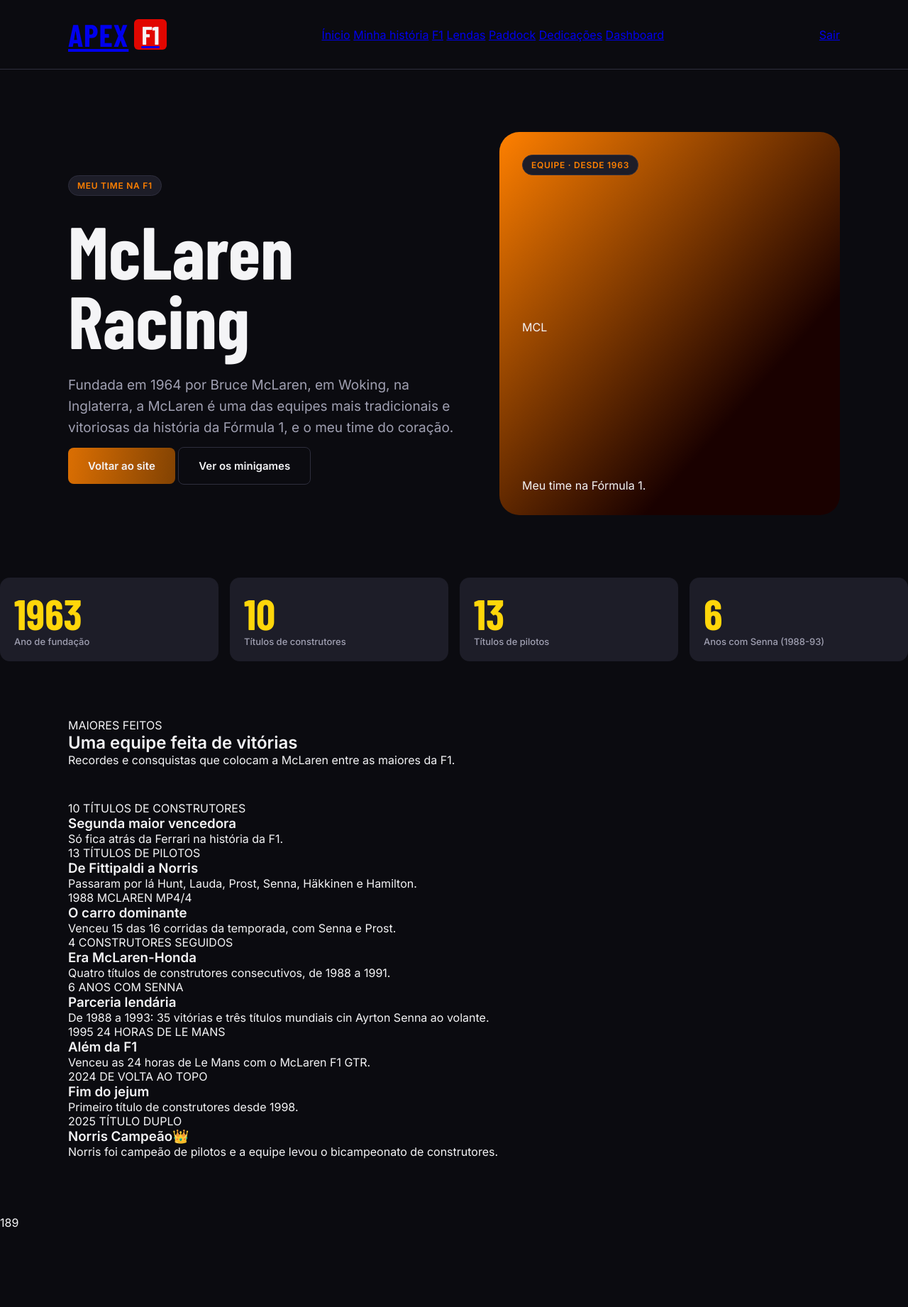
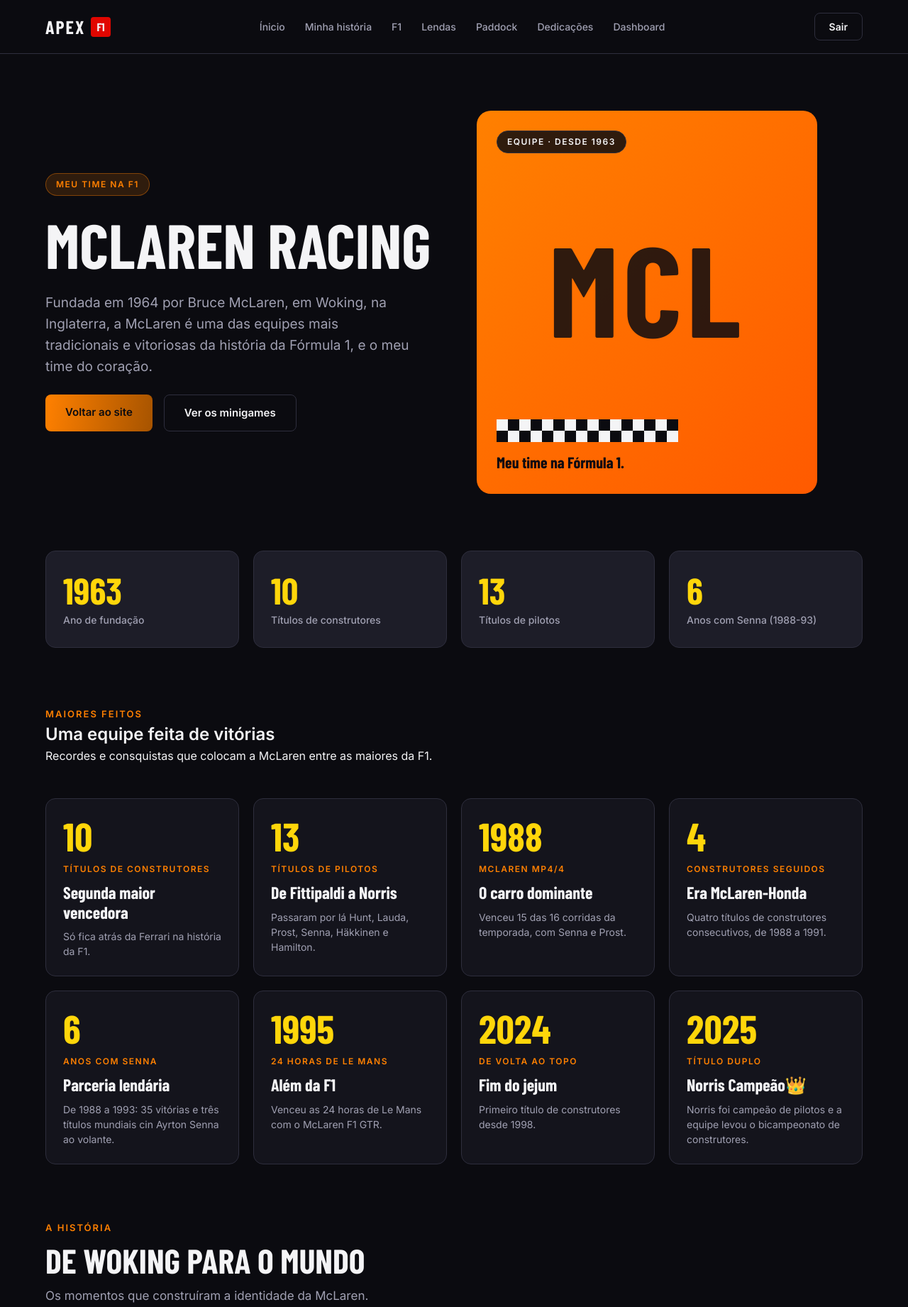
Before and after one commit to APEX-F1/APEX-F1, a plain HTML site: page Site/mclaren.html in a window 1280 px wide. Shown: the top 1842 px of the page at 71% size. Before the commit the page ends 1733 px from the top, so only its background shows below. Drawn offline with nearby package versions, Linux system fonts and the light colour scheme; a web font is replaced by a local one.

Commit message:
Finalização do html e css da McLaren

```diff
--- a/Site/css/mcLaren.css
+++ b/Site/css/mcLaren.css
@@ -0,0 +1,492 @@
+/* =========================================================
+   APEX F1 · McLaren  (css/mcLaren.css)
+   ========================================================= */
+
+/* ---------- 0. VARIÁVEIS (cores e fontes do Figma) ---------- */
+:root {
+  --fundo: #0b0b10;
+  --superficie: #14141c;
+  --superficie-2: #1d1d28;
+  --borda: #2e2e3d;
+
+  --texto: #f4f4f6;
+  --texto-suave: #a0a0b2;
+  --texto-fraco: #6b6b7d;
+
+  --laranja: #ff8000;
+  --amarelo: #ffd60a;
+  --vermelho: #e10600;
+
+  --fonte-titulo: "Barlow Condensed", sans-serif;
+  --fonte-texto: "Inter", sans-serif;
+}
+
+
+/* ---------- 1. BASE ----------
+   Se o seu base.css já tem reset, body, navbar, logo, chip,
+   botões e rodapé, pode APAGAR as seções 1 e 2 daqui. */
+* {
+  margin: 0;
+  padding: 0;
+  box-sizing: border-box;
+}
+
+html {
+  scroll-behavior: smooth;
+}
+
+body {
+  background-color: var(--fundo);
+  color: var(--texto);
+  font-family: var(--fonte-texto);
+  line-height: 1.5;
+}
+
+a {
+  text-decoration: none;
+  color: inherit;
+}
+
+
+/* ---------- 2. COMPONENTES COMPARTILHADOS ---------- */
+
+/* Navbar */
+.navbar {
+  display: flex;
+  align-items: center;
+  justify-content: space-between;
+  gap: 24px;
+  padding: 18px 64px;
+  background-color: var(--fundo);
+  border-bottom: 1px solid var(--borda);
+  position: sticky;
+  top: 0;
+  z-index: 10;
+}
+
+.logo {
+  display: flex;
+  align-items: center;
+  gap: 8px;
+}
+
+.logo-texto {
+  font-family: var(--fonte-titulo);
+  font-weight: 800;
+  font-size: 26px;
+  letter-spacing: 2px;
+}
+
+.logo-badge {
+  background-color: var(--vermelho);
+  font-family: var(--fonte-titulo);
+  font-weight: 700;
+  font-size: 16px;
+  padding: 2px 8px;
+  border-radius: 4px;
+}
+
+.links {
+  display: flex;
+  align-items: center;
+  gap: 28px;
+}
+
+.links a {
+  color: var(--texto-suave);
+  font-size: 14px;
+  font-weight: 500;
+  transition: color 0.2s;
+}
+
+.links a:hover {
+  color: var(--laranja);
+}
+
+.btn-sair {
+  border: 1px solid var(--borda);
+  padding: 8px 20px;
+  border-radius: 8px;
+  font-size: 14px;
+  font-weight: 600;
+  transition: border-color 0.2s, color 0.2s;
+}
+
+.btn-sair:hover {
+  border-color: var(--laranja);
+  color: var(--laranja);
+}
+
+/* Chip (etiqueta pequena arredondada) */
+.chip {
+  display: inline-block;
+  font-size: 12px;
+  font-weight: 600;
+  letter-spacing: 1.5px;
+  padding: 6px 14px;
+  border-radius: 999px;
+  background-color: rgba(11, 11, 16, 0.85);
+  color: var(--texto);
+}
+
+.chip-laranja {
+  background-color: rgba(255, 128, 0, 0.15);
+  color: var(--laranja);
+  border: 1px solid rgba(255, 128, 0, 0.4);
+}
+
+/* Botões */
+.botoes {
+  display: flex;
+  flex-wrap: wrap;
+  gap: 16px;
+}
+
+.botao-principal,
+.botao-secundario {
+  display: inline-block;
+  padding: 14px 28px;
+  border-radius: 8px;
+  font-size: 15px;
+  font-weight: 600;
+  transition: transform 0.2s, background-color 0.2s, border-color 0.2s, color 0.2s;
+}
+
+.botao-principal {
+  background-color: var(--laranja);
+  color: var(--fundo);
+}
+
+.botao-principal:hover {
+  transform: translateY(-2px);
+  background-color: #ff9333;
+}
+
+.botao-secundario {
+  border: 1px solid var(--borda);
+  color: var(--texto);
+}
+
+.botao-secundario:hover {
+  border-color: var(--laranja);
+  color: var(--laranja);
+}
+
+/* Rodapé */
+.rodape {
+  display: flex;
+  align-items: center;
+  justify-content: space-between;
+  gap: 16px;
+  padding: 32px 64px;
+  border-top: 1px solid var(--borda);
+}
+
+.rodape p {
+  color: var(--texto-fraco);
+  font-size: 13px;
+}
+
+
+/* ---------- 3. HERO ---------- */
+.hero {
+  display: grid;
+  grid-template-columns: 1fr 1fr;
+  align-items: center;
+  gap: 64px;
+  padding: 80px 64px;
+}
+
+.hero-texto {
+  display: flex;
+  flex-direction: column;
+  align-items: flex-start;
+  gap: 24px;
+}
+
+.hero-texto h1 {
+  font-family: var(--fonte-titulo);
+  font-weight: 800;
+  font-size: 88px;
+  line-height: 1;
+  text-transform: uppercase;
+}
+
+.hero-descricao {
+  max-width: 520px;
+  color: var(--texto-suave);
+  font-size: 18px;
+}
+
+/* Card laranja à direita */
+.hero-card {
+  display: flex;
+  flex-direction: column;
+  justify-content: space-between;
+  align-items: flex-start;
+  min-height: 420px;
+  padding: 28px;
+  border-radius: 20px;
+  background: linear-gradient(135deg, var(--laranja), #ff5a00);
+}
+
+.hero-card-sigla {
+  align-self: center;
+  font-family: var(--fonte-titulo);
+  font-weight: 800;
+  font-size: 180px;
+  line-height: 1;
+  letter-spacing: 6px;
+  color: rgba(11, 11, 16, 0.85);
+}
+
+.hero-card-rodape {
+  display: flex;
+  flex-direction: column;
+  gap: 12px;
+  width: 100%;
+}
+
+.hero-card-frase {
+  font-family: var(--fonte-titulo);
+  font-weight: 700;
+  font-size: 22px;
+  color: var(--fundo);
+}
+
+/* Xadrez: cada linha é um flex, então não sobra espaço entre os quadradinhos */
+.xadrez {
+  display: flex;
+  flex-direction: column;
+  width: 100%;
+  max-width: 256px;
+}
+
+.xadrez-linha {
+  display: flex;
+}
+
+.xadrez-linha span {
+  width: 16px;
+  height: 16px;
+}
+
+.claro {
+  background-color: var(--texto);
+}
+
+.escuro {
+  background-color: var(--fundo);
+}
+
+
+/* ---------- 4. NÚMEROS ---------- */
+.numeros {
+  display: grid;
+  grid-template-columns: repeat(4, 1fr);
+  gap: 20px;
+  padding: 0 64px 80px;
+}
+
+.stat {
+  display: flex;
+  flex-direction: column;
+  gap: 6px;
+  padding: 28px 24px;
+  background-color: var(--superficie-2);
+  border: 1px solid var(--borda);
+  border-radius: 14px;
+}
+
+.stat-numero {
+  font-family: var(--fonte-titulo);
+  font-weight: 800;
+  font-size: 52px;
+  line-height: 1;
+  color: var(--amarelo);
+}
+
+.stat-rotulo {
+  font-size: 14px;
+  color: var(--texto-suave);
+}
+
+
+/* ---------- 5. SEÇÕES (feitos, história, legado) ---------- */
+.secao {
+  padding: 0 64px 80px;
+}
+
+.secao-cabecalho {
+  display: flex;
+  flex-direction: column;
+  gap: 10px;
+  margin-bottom: 40px;
+}
+
+.secao-etiqueta {
+  font-size: 13px;
+  font-weight: 600;
+  letter-spacing: 2px;
+  color: var(--laranja);
+}
+
+.secao-cabecalho h2 {
+  font-family: var(--fonte-titulo);
+  font-weight: 700;
+  font-size: 48px;
+  line-height: 1.1;
+  text-transform: uppercase;
+}
+
+.secao-cabecalho p {
+  color: var(--texto-suave);
+  font-size: 17px;
+}
+
+/* Grade usada em "feitos" e em "história": 4 colunas */
+.grade {
+  display: grid;
+  grid-template-columns: repeat(4, 1fr);
+  gap: 20px;
+}
+
+
+/* ---------- 6. CARD DE FEITO ---------- */
+.card-feito,
+.card-marco,
+.card-legado {
+  display: flex;
+  flex-direction: column;
+  gap: 10px;
+  padding: 24px;
+  background-color: var(--superficie);
+  border: 1px solid var(--borda);
+  border-radius: 14px;
+  transition: transform 0.2s, border-color 0.2s;
+}
+
+.card-feito:hover,
+.card-marco:hover,
+.card-legado:hover {
+  transform: translateY(-4px);
+  border-color: var(--laranja);
+}
+
+.feito-numero {
+  font-family: var(--fonte-titulo);
+  font-weight: 800;
+  font-size: 56px;
+  line-height: 1;
+  color: var(--amarelo);
+}
+
+.feito-etiqueta,
+.legado-etiqueta {
+  font-size: 12px;
+  font-weight: 600;
+  letter-spacing: 1.5px;
+  color: var(--laranja);
+}
+
+.card-feito h3,
+.card-marco h3,
+.card-legado h3 {
+  font-family: var(--fonte-titulo);
+  font-weight: 700;
+  font-size: 24px;
+  line-height: 1.15;
+}
+
+.card-feito p,
+.card-marco p,
+.card-legado p {
+  font-size: 14px;
+  color: var(--texto-suave);
+}
+
+
+/* ---------- 7. CARD DE MARCO (história) ---------- */
+.marco-ano {
+  font-family: var(--fonte-titulo);
+  font-weight: 800;
+  font-size: 40px;
+  line-height: 1;
+  color: var(--laranja);
+}
+
+
+/* ---------- 8. LEGADO ---------- */
+/* Precisa de um wrapper <div class="cards-legado"> em volta dos 3 cards */
+.cards-legado {
+  display: grid;
+  grid-template-columns: repeat(3, 1fr);
+  gap: 20px;
+}
+
+.card-legado {
+  border-top: 3px solid var(--laranja);
+}
+
+
+/* ---------- 9. CTA ---------- */
+.cta {
+  display: flex;
+  justify-content: center;
+  padding: 0 64px 100px;
+}
+
+
+/* ---------- 10. RESPONSIVO ---------- */
+@media (max-width: 1100px) {
+  .grade {
+    grid-template-columns: repeat(2, 1fr);
+  }
+
+  .numeros {
+    grid-template-columns: repeat(2, 1fr);
+  }
+
+  .hero {
+    grid-template-columns: 1fr;
+  }
+
+  .links {
+    display: none;
+  }
+}
+
+@media (max-width: 640px) {
+  .navbar,
+  .hero,
+  .numeros,
+  .secao,
+  .cta,
+  .rodape {
+    padding-left: 24px;
+    padding-right: 24px;
+  }
+
+  .hero-texto h1 {
+    font-size: 56px;
+  }
+
+  .hero-card-sigla {
+    font-size: 110px;
+  }
+
+  .secao-cabecalho h2 {
+    font-size: 34px;
+  }
+
+  .grade,
+  .numeros,
+  .cards-legado {
+    grid-template-columns: 1fr;
+  }
+
+  .rodape {
+    flex-direction: column;
+    text-align: center;
+  }
+}
--- a/Site/mclaren.html
+++ b/Site/mclaren.html
@@ -5,7 +5,7 @@
     <meta charset="UTF-8" />
     <meta name="viewport" content="width=device-width, initial-scale=1.0" />
     <title>APEX F1 · McLaren</title>
-    <link rel="stylesheet" href="css/base.css">
+    <link rel="stylesheet" href="css/base.css" />
     <link rel="stylesheet" href="css/mcLaren.css" />
     <link rel="preconnect" href="https://fonts.googleapis.com" />
     <link rel="preconnect" href="https://fonts.gstatic.com" crossorigin />
@@ -13,7 +13,6 @@
       href="https://fonts.googleapis.com/css2?family=Barlow+Condensed:wght@600;700;800&family=Inter:wght@400;500;600&display=swap"
       rel="stylesheet"
     />
-
   </head>
   <body>
     <header class="navbar">
@@ -99,7 +98,9 @@
         <div class="secao-CABECALHO">
           <span class="secao-etiqueta">MAIORES FEITOS</span>
           <h2>Uma equipe feita de vitórias</h2>
-        <p>Recordes e consquistas que colocam a McLaren entre as maiores da F1.</p>
+          <p>
+            Recordes e consquistas que colocam a McLaren entre as maiores da F1.
+          </p>
         </div>
         <div class="grade">
           <article class="card-feito">
@@ -112,7 +113,9 @@
             <span class="feito-numero">13</span>
             <span class="feito-etiqueta">TÍTULOS DE PILOTOS</span>
             <h3>De Fittipaldi a Norris</h3>
-                <p>Passaram por lá Hunt, Lauda, Prost, Senna, Häkkinen e Hamilton.</p>
+            <p>
+              Passaram por lá Hunt, Lauda, Prost, Senna, Häkkinen e Hamilton.
+            </p>
           </article>
           <article class="card-feito">
             <span class="feito-numero">1988</span>
@@ -130,7 +133,10 @@
             <span class="feito-numero">6</span>
             <span class="feito-etiqueta">ANOS COM SENNA</span>
             <h3>Parceria lendária</h3>
-                <p>De 1988 a 1993: 35 vitórias e três títulos mundiais cin Ayrton Senna ao volante.</p>
+            <p>
+              De 1988 a 1993: 35 vitórias e três títulos mundiais cin Ayrton
+              Senna ao volante.
+            </p>
           </article>
           <article class="card-feito">
             <span class="feito-numero">1995</span>
@@ -148,11 +154,116 @@
             <span class="feito-numero">2025</span>
             <span class="feito-etiqueta">TÍTULO DUPLO</span>
             <h3>Norris Campeão👑</h3>
-                <p>Norris foi campeão de pilotos e a equipe levou o bicampeonato de construtores.</p>
+            <p>
+              Norris foi campeão de pilotos e a equipe levou o bicampeonato de
+              construtores.
+            </p>
           </article>
         </div>
       </section>
+      <section class="secao" id="historia">
+        <div class="secao-cabecalho">
+          <span class="secao-etiqueta">A HISTÓRIA</span>
+          <h2>De Woking para o mundo</h2>
+          <p>Os momentos que construíram a identidade da McLaren.</p>
+        </div>
+        <div class="grade">
+          <article class="card-marco">
+            <span class="marco-ano">1963</span>
+            <h3>Nasce a equipe</h3>
+            <p>
+              Bruce McLaren vendo o GP da Bélgica, a primeira vitória da equipe
+              na F1.
+            </p>
+          </article>
+          <article class="card-marco">
+            <span class="marco-ano">1974</span>
+            <h3>Primeiros títulos</h3>
+            <p>
+              Com Emerson Fittipaldi, a McLaren conquista os títulos de pilotos
+              e de construtores.
+            </p>
+          </article>
+          <article class="card-marco">
+            <span class="marco-ano">1984-86</span>
+            <h3>Lauda e Prost</h3>
+            <p>
+              Niki Lauda (1984) e Alain Prost (1985 e 1986) são campeões; a
+              equipe leva os construtores em 1984 e 1985.
+            </p>
+          </article>
+          <article class="card-marco">
+            <span class="marco-ano">1988-91</span>
+            <h3>A era Senna</h3>
+            <p>
+              Com motores Honda, a equipe vence quatro títulos de construtores
+              seguidos, com Senna e Prost como protagonistas.
+            </p>
+          </article>
+          <article class="card-marco">
+            <span class="marco-ano">1998-99</span>
+            <h3>Häkkinen bicampeão</h3>
+            <p>
+              Mika Häkkinen vence os dois campeonatos de pilotos, e a equipe
+              leva o de construtores em 1998.
+            </p>
+          </article>
+          <article class="card-marco">
+            <span class="marco-ano">2008</span>
+            <h3>Hamilton Campeão</h3>
+            <p>
+              Lewis Hamilton consquista o título mundial de pilotos pela
+              McLaren.
+            </p>
+          </article>
+          <article class="card-marco">
+            <span class="marco-ano">2024-25</span>
+            <h3>A volta ao topo</h3>
+            <p>
+              Títulos de construtores em 2024 e 2025 e o título de pilotos de
+              Lando Norris em 2025.
+            </p>
+          </article>
+        </div>
+      </section>
+      <section class="secao" id="legado">
+        <div class="secao-cabecalho">
+          <article class="card-legado">
+            <span class="legado-etiqueta">NO GRID</span>
+            <h3>Tradição e Inovação</h3>
+            <p>
+              Uma das equipes mais tradicionais no grid, conhecida por carros
+              inovadores e por formar campeões ao longo de seis décadas.
+            </p>
+          </article>
+          <article class="card-legado">
+            <span class="legado-etiqueta">NAS PISTAS</span>
+            <h3>Muito além da F1</h3>
+            <p>
+              A McLaren também deixou a sua marca em outras categorias, como nas
+              24 horas de Le Mans, em 1995.
+            </p>
+          </article>
+          <article class="card-legado">
+            <span class="legado-etiqueta">HOJE</span>
+            <h3>Uma nova era</h3>
+            <p>
+              Com Lando Norris e Oscar Piastri, a McLaren voltou a disputar e a
+              vencer títulos.
+            </p>
+          </article>
+        </div>
+      </section>
+      <section class="cta">
+        <a href="index.html" class="botao-secundario">Voltar ao site</a>
+      </section>
     </main>
+    <footer class="rodape">
+      <a href="index.html" class="logo">
+        <span class="logo-texto">APEX</span>
+        <span class="logo-badge">F1</span>
+      </a>
+      <p>Projeto individua · SPTech · Feito com paixão pela Fórmula 1</p>
+    </footer>
   </body>
 </html>
-189
```
Lines whose indentation alone changed are shown as unchanged.
